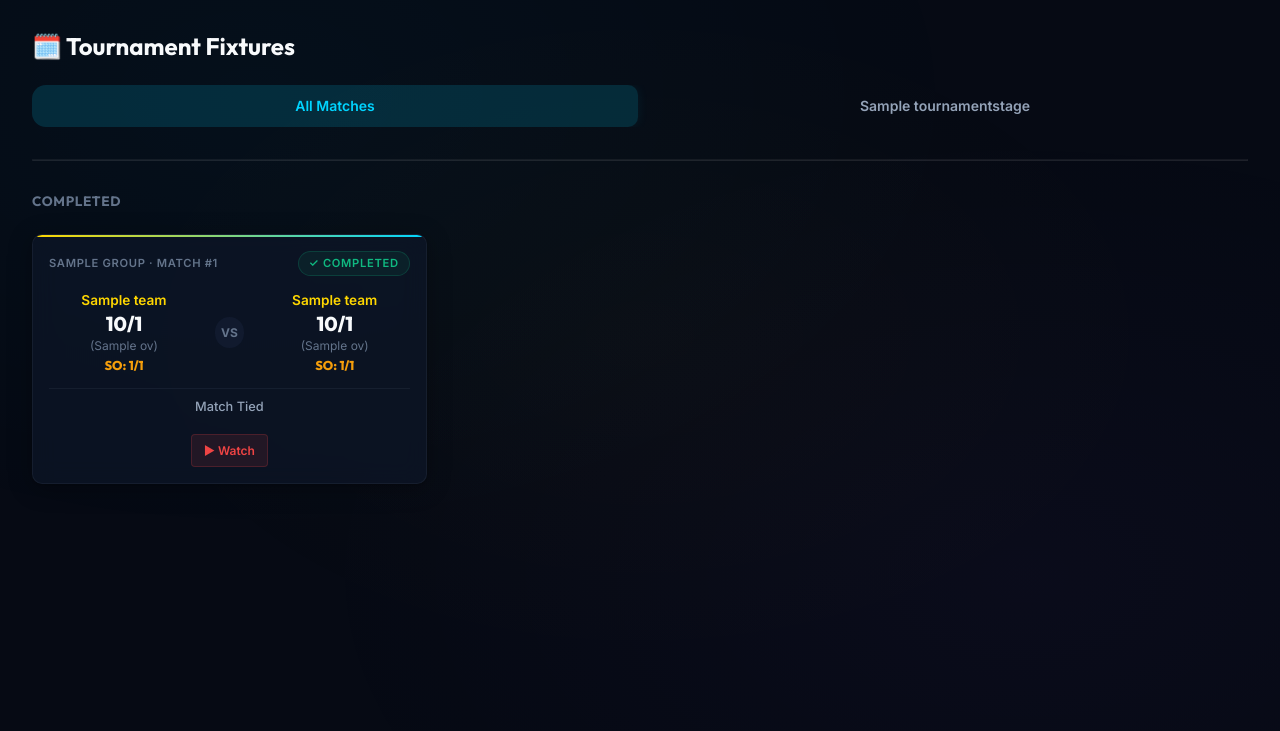
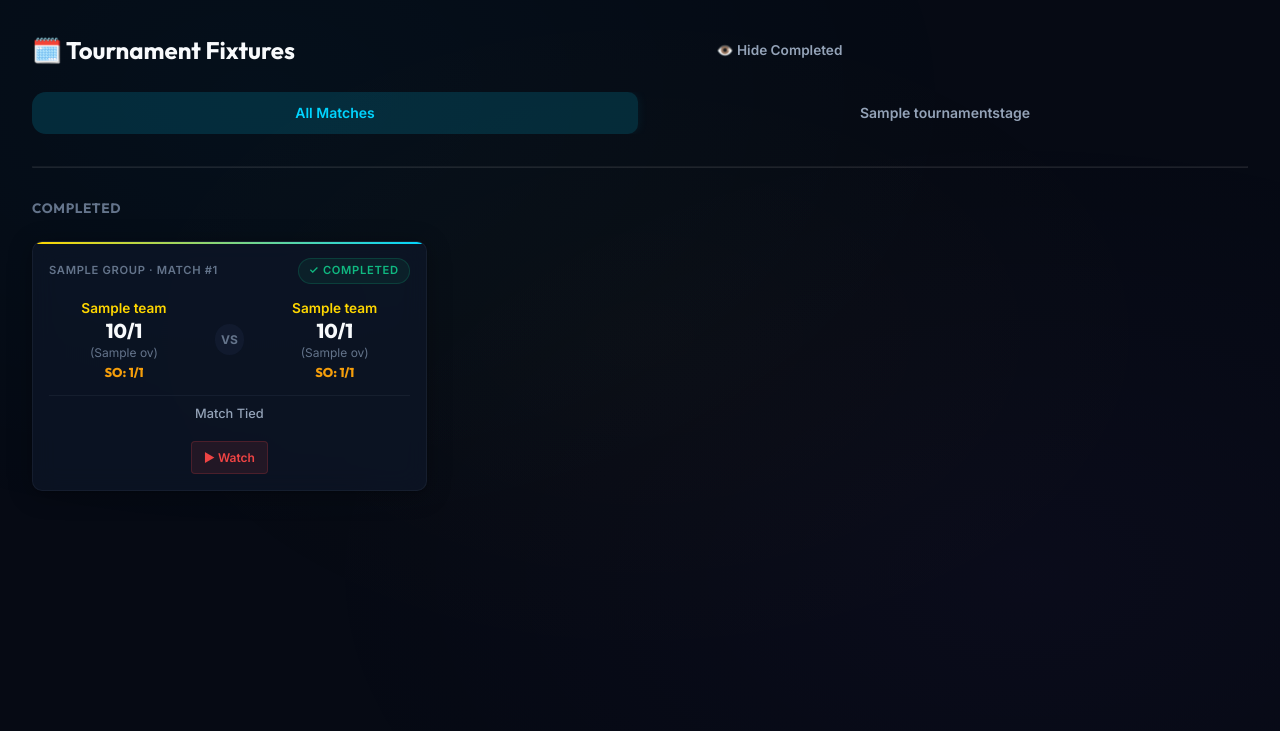
Before and after one commit to iamgroot001/tournament, a Django app: page /matches/ in a window 1280 px wide. Shown: the part 65-796 px from the top of the page. Run offline with Django 5.2, Linux system fonts and the light colour scheme; tables that the repository leaves empty hold one stand-in row (values such as "Sample post").

Commit message:
feat: add toggle to hide completed matches

```diff
--- a/tournament/templates/tournament/matches_list.html
+++ b/tournament/templates/tournament/matches_list.html
@@ -4,8 +4,13 @@
 
 {% block content %}
 <section class="section">
-    <div class="card__header">
+    <div class="card__header" style="display: flex; justify-content: space-between; align-items: center; flex-wrap: wrap; gap: 1rem;">
         <h2 class="section__title" style="margin-bottom: 0;">🗓️ Tournament Fixtures</h2>
+        {% if completed_matches %}
+        <button id="toggle-completed-btn" class="tab-btn" style="cursor: pointer; background-color: var(--surface); border: 1px solid var(--border); font-size: 0.85rem;" onclick="toggleCompletedMatches()">
+            👁️ Hide Completed
+        </button>
+        {% endif %}
     </div>
 
     <!-- Stage Filter Pills -->
@@ -27,11 +32,13 @@
     <hr class="divider" style="margin: 2rem 0; opacity: 0.1;" />
 
     {% if completed_matches %}
-    <h3 class="card__title" style="margin-bottom: 1.5rem; color: var(--text-muted); font-size: 0.85rem; letter-spacing: 0.05em; text-transform: uppercase;">Completed</h3>
-    <div class="matches-grid">
-        {% for match in completed_matches %}
-            {% include "tournament/partials/_match_card.html" with match=match %}
-        {% endfor %}
+    <div id="completed-matches-container">
+        <h3 class="card__title" style="margin-bottom: 1.5rem; color: var(--text-muted); font-size: 0.85rem; letter-spacing: 0.05em; text-transform: uppercase;">Completed</h3>
+        <div class="matches-grid">
+            {% for match in completed_matches %}
+                {% include "tournament/partials/_match_card.html" with match=match %}
+            {% endfor %}
+        </div>
     </div>
     {% endif %}
 
@@ -53,3 +60,35 @@
 
 </section>
 {% endblock %}
+
+{% block extra_js %}
+<script>
+function toggleCompletedMatches() {
+    var container = document.getElementById('completed-matches-container');
+    var btn = document.getElementById('toggle-completed-btn');
+    if (!container || !btn) return;
+
+    if (container.style.display === 'none') {
+        container.style.display = 'block';
+        btn.innerHTML = '👁️ Hide Completed';
+        localStorage.setItem('hideCompleted', 'false');
+    } else {
+        container.style.display = 'none';
+        btn.innerHTML = '👁️ Show Completed';
+        localStorage.setItem('hideCompleted', 'true');
+    }
+}
+
+document.addEventListener('DOMContentLoaded', function() {
+    var hideCompleted = localStorage.getItem('hideCompleted');
+    if (hideCompleted === 'true') {
+        var container = document.getElementById('completed-matches-container');
+        var btn = document.getElementById('toggle-completed-btn');
+        if (container && btn) {
+            container.style.display = 'none';
+            btn.innerHTML = '👁️ Show Completed';
+        }
+    }
+});
+</script>
+{% endblock %}
```
